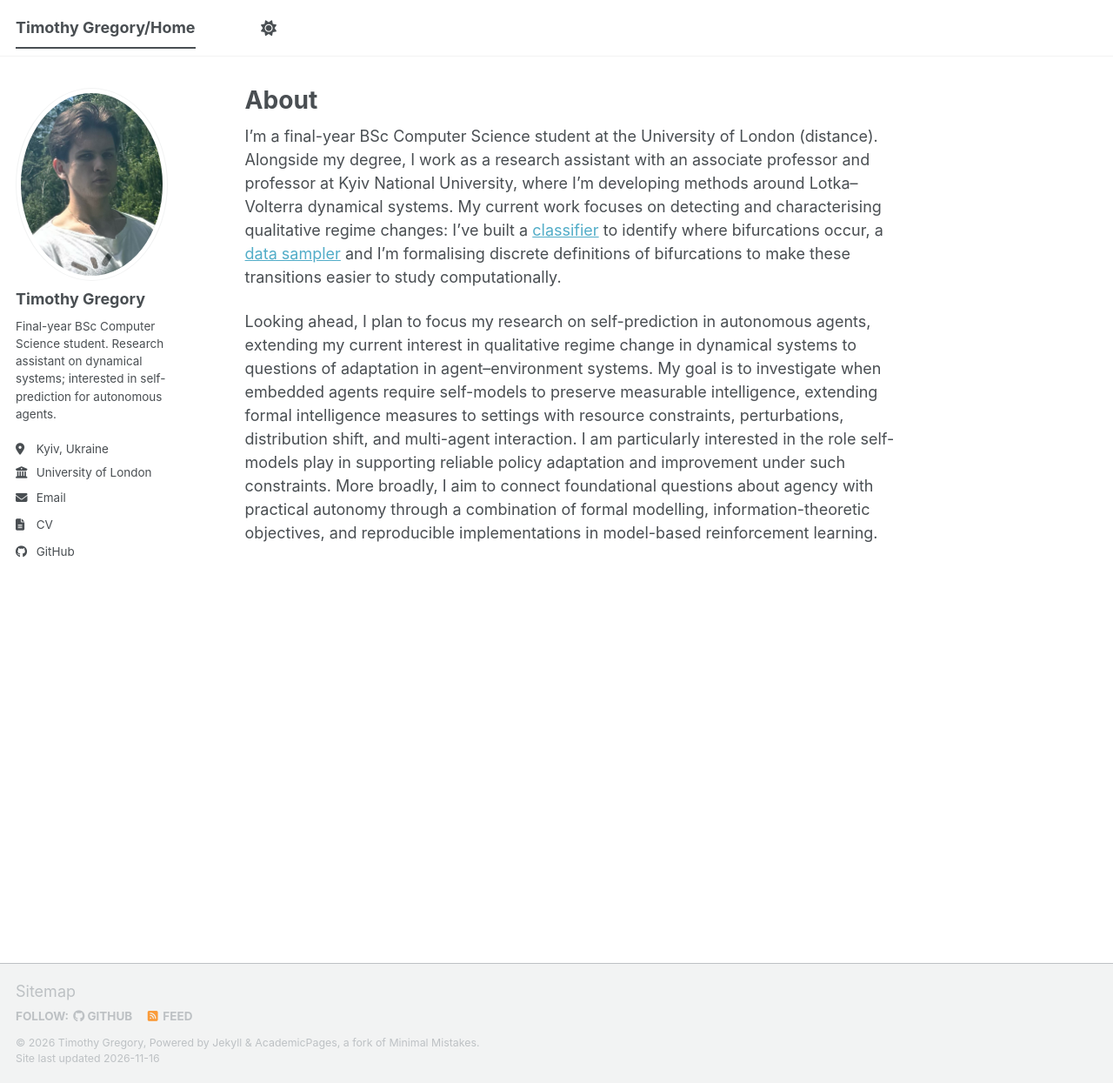
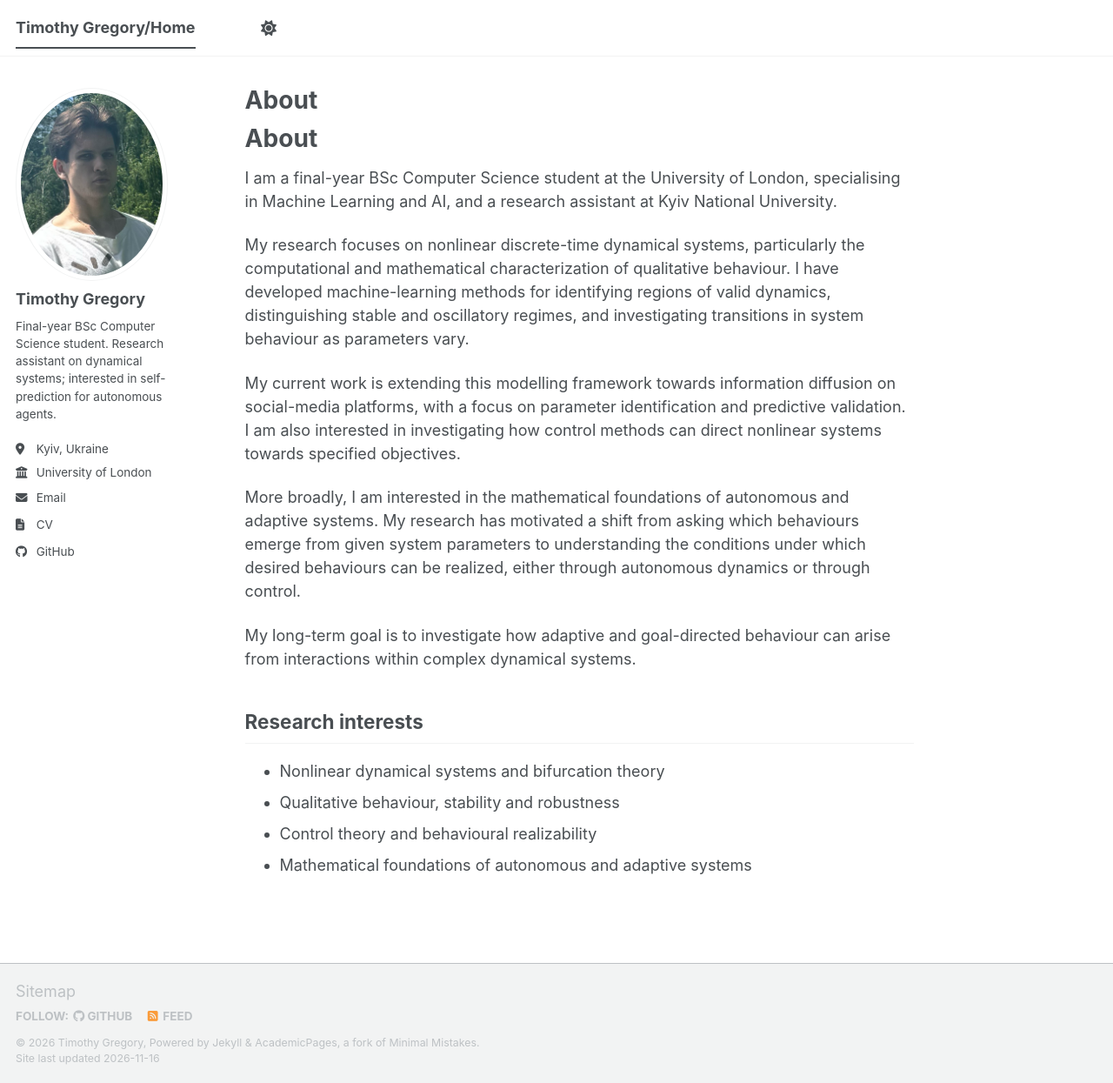
Before and after one commit to timgrego/timgrego.github.io, a Jekyll site: the page built from _pages/about.md, in a window 1280 px wide and 1245 px high. Shown: the whole window at 87% size. Built offline with Jekyll 4.4.1, drawn with Linux system fonts in a browser that asks for light colours; a script bundle is joined from its source files by our own code; library files that are not in the unit come from our copies.

Commit message:
Update about.md

```diff
--- a/_pages/about.md
+++ b/_pages/about.md
@@ -7,6 +7,21 @@ redirect_from:
   - /about.html
 ---
 
-I’m a final-year BSc Computer Science student at the University of London (distance). Alongside my degree, I work as a research assistant with an associate professor and professor at Kyiv National University, where I’m developing methods around Lotka–Volterra dynamical systems. My current work focuses on detecting and characterising qualitative regime changes: I’ve built a [classifier](https://colab.research.google.com/drive/14hyrvOq-P15kOHfaZ-jK-YE5_oUGTOGy?usp=sharing) to identify where bifurcations occur, a [data sampler](https://colab.research.google.com/drive/1_8-MxDX5rhN03MLnKzW6xNJGtExdcETp?usp=sharing) and I’m formalising discrete definitions of bifurcations to make these transitions easier to study computationally.
+# About
 
-Looking ahead, I plan to focus my research on self-prediction in autonomous agents, extending my current interest in qualitative regime change in dynamical systems to questions of adaptation in agent–environment systems. My goal is to investigate when embedded agents require self-models to preserve measurable intelligence, extending formal intelligence measures to settings with resource constraints, perturbations, distribution shift, and multi-agent interaction. I am particularly interested in the role self-models play in supporting reliable policy adaptation and improvement under such constraints. More broadly, I aim to connect foundational questions about agency with practical autonomy through a combination of formal modelling, information-theoretic objectives, and reproducible implementations in model-based reinforcement learning.
+I am a final-year BSc Computer Science student at the University of London, specialising in Machine Learning and AI, and a research assistant at Kyiv National University.
+
+My research focuses on nonlinear discrete-time dynamical systems, particularly the computational and mathematical characterization of qualitative behaviour. I have developed machine-learning methods for identifying regions of valid dynamics, distinguishing stable and oscillatory regimes, and investigating transitions in system behaviour as parameters vary.
+
+My current work is extending this modelling framework towards information diffusion on social-media platforms, with a focus on parameter identification and predictive validation. I am also interested in investigating how control methods can direct nonlinear systems towards specified objectives.
+
+More broadly, I am interested in the mathematical foundations of autonomous and adaptive systems. My research has motivated a shift from asking which behaviours emerge from given system parameters to understanding the conditions under which desired behaviours can be realized, either through autonomous dynamics or through control.
+
+My long-term goal is to investigate how adaptive and goal-directed behaviour can arise from interactions within complex dynamical systems.
+
+## Research interests
+
+- Nonlinear dynamical systems and bifurcation theory
+- Qualitative behaviour, stability and robustness
+- Control theory and behavioural realizability
+- Mathematical foundations of autonomous and adaptive systems
```
